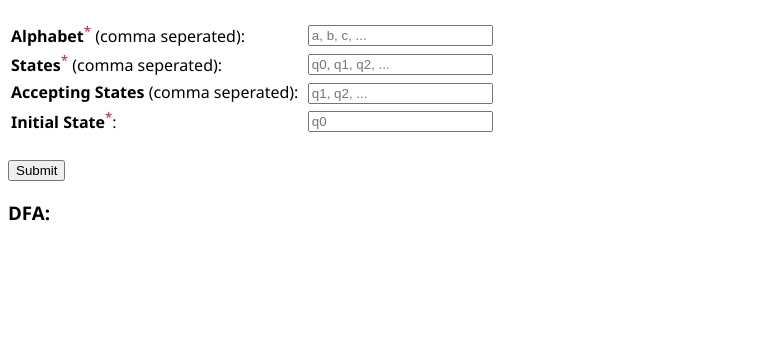
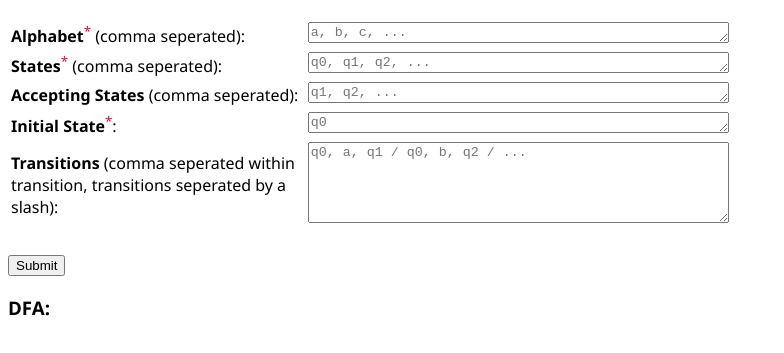
Before and after one commit to guychuk/white-rabbit, a website: page web/dfa.html in a window 1280 px wide. Shown: the part 67-420 px from the top of the page, without its empty margins (0-784 px from the left). Drawn offline with Linux system fonts and the light colour scheme.

Commit message:
added a textbox for transitions

```diff
--- a/web/dfa.html
+++ b/web/dfa.html
@@ -27,19 +27,33 @@
         <table>
             <tr>
                 <td><b>Alphabet</b><sup class="must-provide">*</sup> (comma seperated):</td>
-                <td><input type="text" id="alphabet-in" placeholder="a, b, c, ..."></td>
+                <td>
+                    <textarea id="alphabet-in" cols="50" rows="1" placeholder="a, b, c, ..."></textarea>
+                </td>
             </tr>
             <tr>
                 <td><b>States</b><sup class="must-provide">*</sup> (comma seperated):</td>
-                <td><input type="text" id="states-in" placeholder="q0, q1, q2, ..."></td>
+                <td>
+                    <textarea id="states-in" cols="50" rows="1" placeholder="q0, q1, q2, ..."></textarea>
+                </td>
             </tr>
             <tr>
                 <td style="width: 32ch;"><b>Accepting States</b> (comma seperated):</td>
-                <td><input type="text" id="accepting-in" placeholder="q1, q2, ..."></td>
+                <td>
+                    <textarea id="accepting-in" cols="50" rows="1" placeholder="q1, q2, ..."></textarea>
+                </td>
             </tr>
             <tr>
                 <td><b>Initial State</b><sup class="must-provide">*</sup>:</td>
-                <td><input type="text" id="initial-in" placeholder="q0"></td>
+                <td>
+                    <textarea id="initial-in" cols="50" rows="1" placeholder="q0"></textarea>
+                </td>
+            </tr>
+            <tr>
+                <td><b>Transitions</b> (comma seperated within transition, transitions seperated by a slash):</td>
+                <td>
+                    <textarea id="transitions-in" cols="50" rows="5" placeholder="q0, a, q1 / q0, b, q2 / ..."></textarea>
+                </td>
             </tr>
         </table>
 
```
Also changed, not shown: web/dfa.ts (+20 -9 lines).
